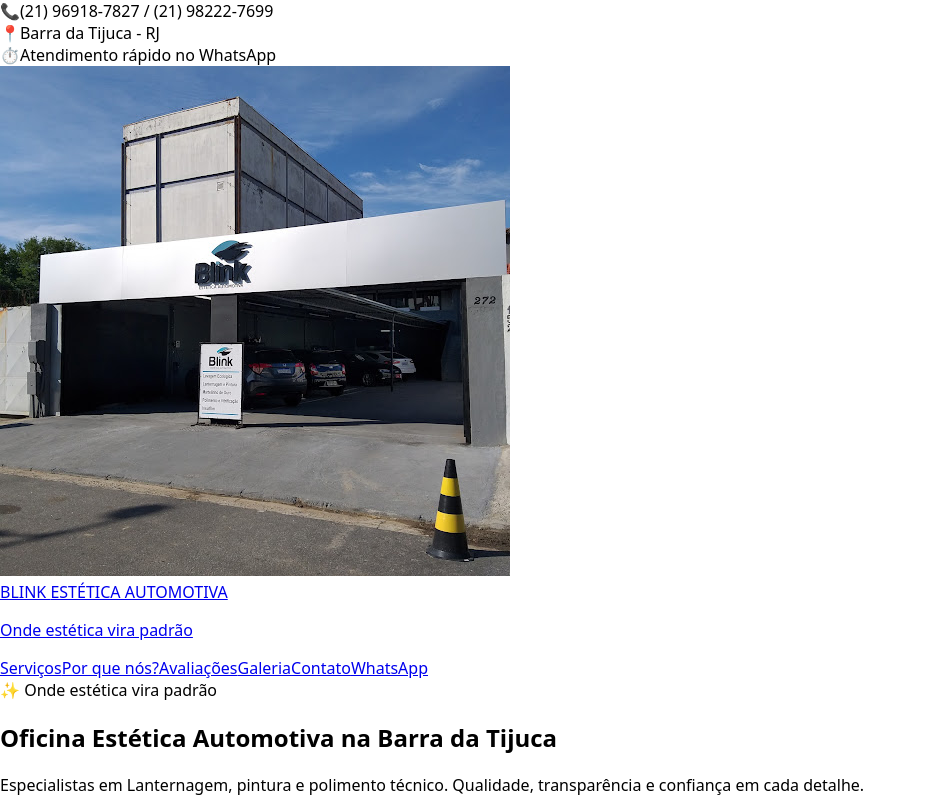
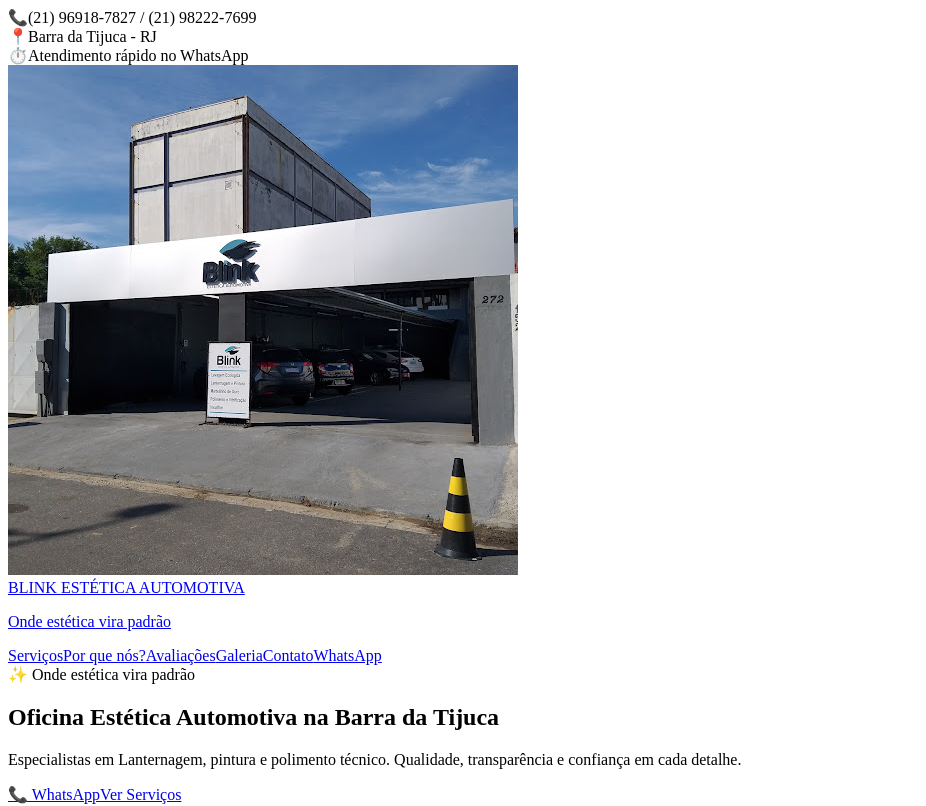
Before and after one commit to salsa200-prog/blink-estetica, a Next.js app: page / in a window 1280 px wide. Shown: the top 806 px of the page, without its empty margins (0-926 px from the left). Built offline with nearby package versions, Linux system fonts and the light colour scheme; grey boxes are pictures that could not be loaded.

Commit message:
Update layout.jsx

```diff
--- a/app/layout.jsx
+++ b/app/layout.jsx
@@ -1,21 +1,13 @@
 export const metadata = {
   title: "BLINK Estética Automotiva | Barra da Tijuca",
   description:
-    "BLINK Estética Automotiva - Pintura, Polimento, Cristalização e Lanternagem na Barra da Tijuca. Atendimento rápido no WhatsApp.",
-  openGraph: {
-    title: "BLINK Estética Automotiva - Onde estética vira padrão",
-    description:
-      "Especialistas em Pintura, Polimento e Cristalização Automotiva na Barra da Tijuca",
-    type: "website",
-  },
+    "BLINK Estética Automotiva - Pintura, Polimento e Cristalização na Barra da Tijuca, RJ.",
 };
 
 export default function RootLayout({ children }) {
   return (
     <html lang="pt-br">
-      <body style={{ margin: 0, fontFamily: "system-ui, -apple-system, Segoe UI, Roboto, Arial" }}>
-        {children}
-      </body>
+      <body>{children}</body>
     </html>
   );
 }
```
